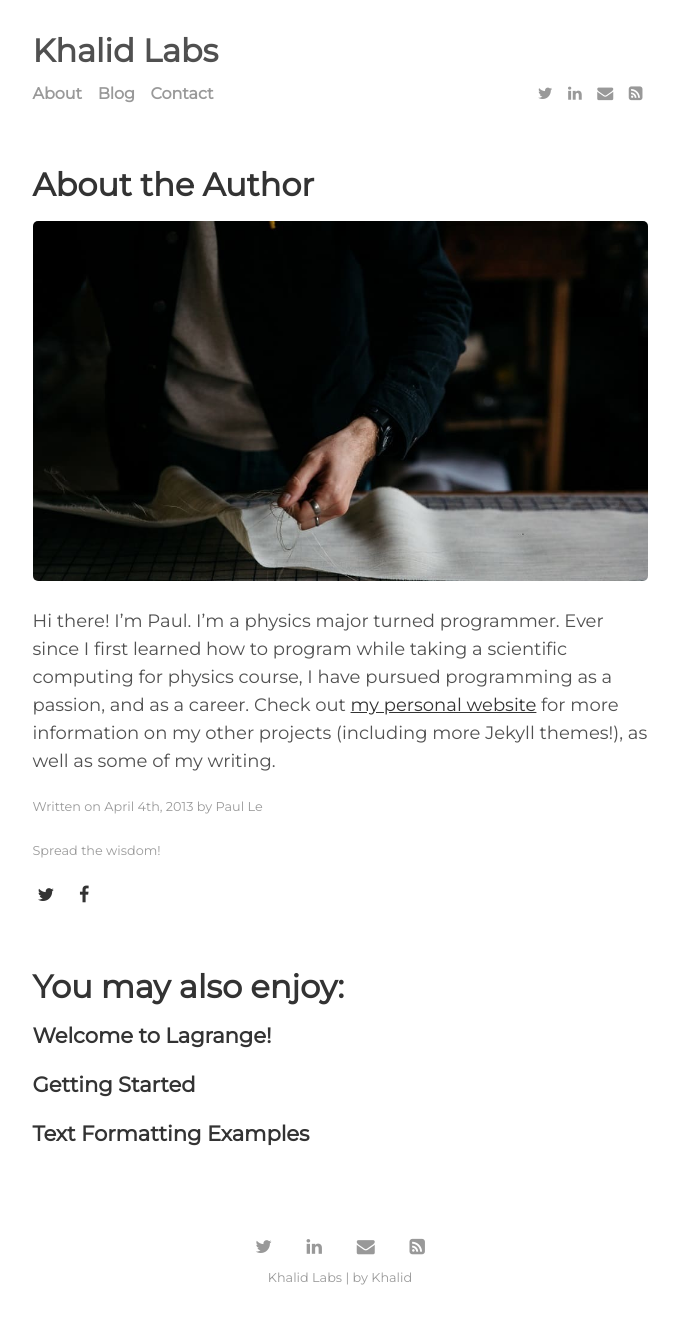
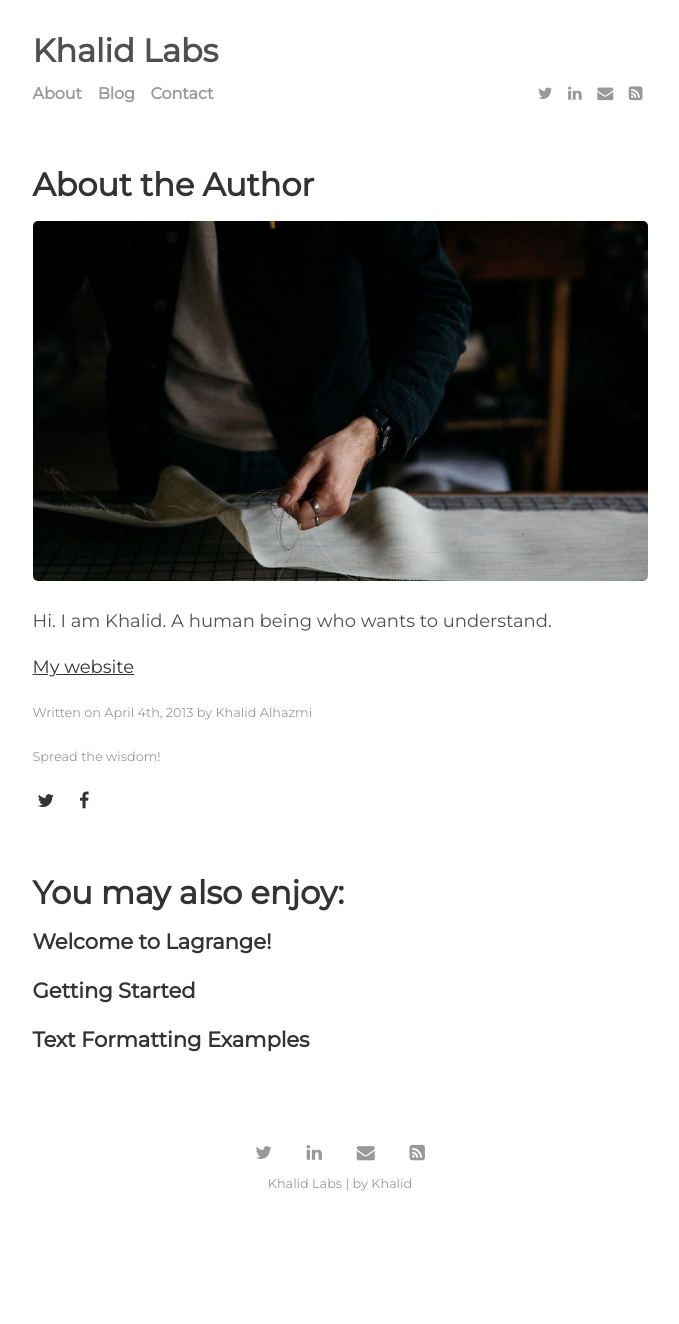
Before and after one commit to khalidlabs/khalidlabs.github.io, a Jekyll site: the page built from _posts/2013-04-04-about-the-author.md, in a window 1280 px wide. Shown: the whole page, without its empty margins (300-979 px from the left). Built offline with Jekyll 4.4.1, drawn with Linux system fonts in a browser that asks for light colours; after the commit the page ends 1230 px from its top, so only the background shows below that.

Commit message:
Update 2013-04-04-about-the-author.md

```diff
--- a/_posts/2013-04-04-about-the-author.md
+++ b/_posts/2013-04-04-about-the-author.md
@@ -1,10 +1,12 @@
 ---
 layout: post
 title: "About the Author"
-author: "Paul Le"
+author: "Khalid Alhazmi"
 categories: journal
 tags: [documentation,sample]
 image: cutting.jpg
 ---
 
-Hi there! I'm Paul. I’m a physics major turned programmer. Ever since I first learned how to program while taking a scientific computing for physics course, I have pursued programming as a passion, and as a career. Check out [my personal website](https://www.lenpaul.com/) for more information on my other projects (including more Jekyll themes!), as well as some of my writing.
+Hi. I am Khalid. A human being who wants to understand.
+
+[My website](www.khalidlabs.com)
```
